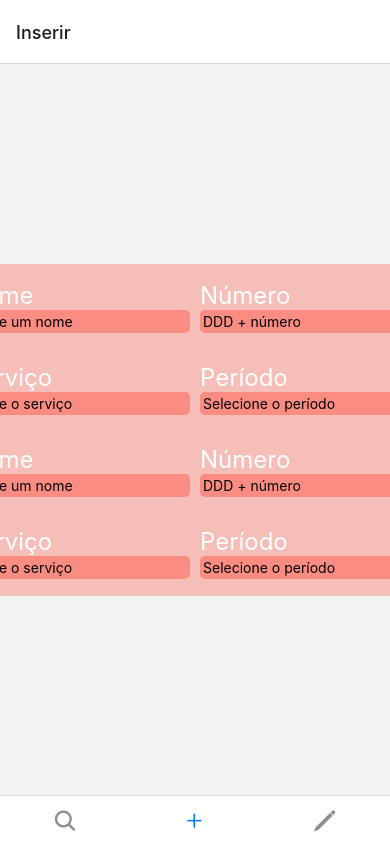
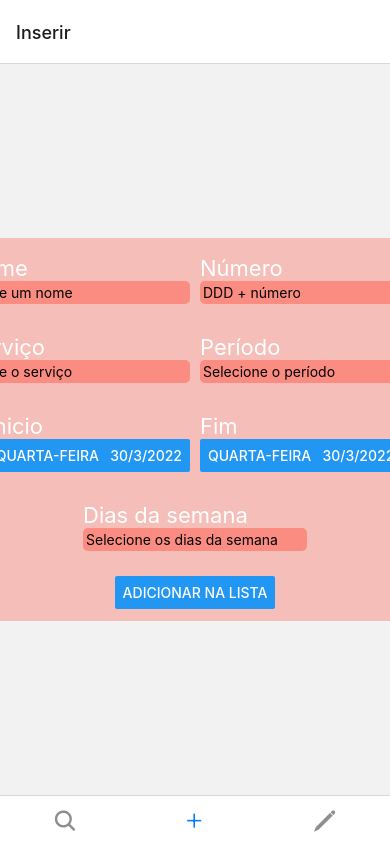
Before and after one commit to Eduaugust/Encaixe-Front-Mobile, a React Native app: screen /Insert in a window 390 px wide. Built offline with nearby package versions, Linux system fonts and the light colour scheme.

Commit message:
datePickerAjust

```diff
--- a/package.json
+++ b/package.json
@@ -18,13 +18,15 @@
     "expo-status-bar": "~1.2.0",
     "react": "17.0.1",
     "react-dom": "17.0.1",
+    "react-hook-form": "^7.29.0",
     "react-native": "0.64.3",
     "react-native-date-picker": "^4.2.0",
     "react-native-safe-area-context": "3.3.2",
     "react-native-screens": "~3.10.1",
     "react-native-vector-icons": "^9.1.0",
     "react-native-web": "0.17.1",
-    "styled-components": "^5.3.5"
+    "styled-components": "^5.3.5",
+    "yup": "^0.28.5"
   },
   "devDependencies": {
     "@babel/core": "^7.12.9"
--- a/src/components/InsertForms.js
+++ b/src/components/InsertForms.js
@@ -1,40 +1,68 @@
-import React from 'react'
-import {View, Text, TextInput, StyleSheet} from 'react-native'
-import { useForm } from 'react-hook-form'
+import React, {useState} from 'react'
+import {View, Text, TextInput, StyleSheet, Button} from 'react-native'
+import DatePicker from './datePicker'
 
-const TextField = ({ label, ...inputProps }) => (
+const InsertForms = () => {
+
+    const [name, setName] = useState('')
+    const [number, setNumber] = useState('')
+    const [service, setService] = useState('')
+    const [period, setPeriod] = useState('')
+    const [start, setStart] = useState('')
+    const [end, setEnd] = useState('')
+    const [dayWeek, setDayWeek] = useState('')
+    const [error, setError] = useState(false)
+    const [errorMessage, setErrorMessage] = useState('')
+
+	const handleSubmit = () => {
+        alert('enviado')
+    }
+
+    return (
+        // FORMULÁRIO
+        <View style={styles.container}>
+            <View style={styles.containerRow}>
+                <TextField label={'Nome'} placeholder={'Digite um nome'} onChangeText={t=>setName(t)} value={name} />
+                <TextField label={'Número'} placeholder={'DDD + número'} onChangeText={t=>setNumber(t)} value={number} />
+            </View>
+            <View style={styles.containerRow}>
+                <TextField label={'Serviço'} placeholder={'Digite o serviço'} onChangeText={t=>setService(t)} value={service} />
+                <TextField label={'Período'} placeholder={'Selecione o período'} onChangeText={t=>setPeriod(t)} value={period} />
+            </View>
+            <View style={styles.containerRow}>
+                <SelectDay label={'Ínicio'} setName={setStart} />
+                <SelectDay label={'Fim'} setName={setEnd} />
+            </View>
+            <View style={styles.containerRow}>
+                <TextField label={'Dias da semana'} placeholder={'Selecione os dias da semana'} onChangeText={t=>setDayWeek(t)} value={dayWeek} />
+            </View>
+            <View style={styles.containerRow}>
+                <Button onPress={handleSubmit} title={'Adicionar na lista'} />
+            </View>
+        </View>
+    )
+}
+
+const TextField = ({ label, value, ...inputProps }) => (
     <View style={styles.containerText}>
       <Text style={styles.label}>{label}</Text>
       <TextInput
+      value={value}
         style={styles.input}
         {...inputProps}
       />
     </View>
   )
 
-const InsertForms = () => {
-    const { register, setValue, handleSubmit } = useForm()
-    return (
-        <View style={styles.container}>
-            <View style={styles.containerRow}>
-                <TextField label='Nome' placeholder='Digite um nome' />
-                <TextField label='Número' placeholder='DDD + número' />
-            </View>
-            <View style={styles.containerRow}>
-                <TextField label='Serviço' placeholder='Digite o serviço' />
-                <TextField label='Período' placeholder='Selecione o período' />
-            </View>
-            <View style={styles.containerRow}>
-                <TextField label='Nome' placeholder='Digite um nome' />
-                <TextField label='Número' placeholder='DDD + número' />
-            </View>
-            <View style={styles.containerRow}>
-                <TextField label='Serviço' placeholder='Digite o serviço' />
-                <TextField label='Período' placeholder='Selecione o período' />
-            </View>
-        </View>
-    )
-}
+  const SelectDay = ({ label, setName }) => (
+    <View style={styles.containerText}>
+      <Text style={styles.label}>{label}</Text>
+      <DatePicker
+        passDate={(data)=>{setName(data);} }
+        style={styles.input}
+      />
+    </View>
+  )
 
 const styles = StyleSheet.create({
     container: {
@@ -56,7 +84,7 @@ const styles = StyleSheet.create({
     },
     label:{
         color:"white",
-        fontSize:24,
+        fontSize:22,
     },
     input:{
         padding:3,
--- /dev/null
+++ b/src/components/datePicker.js
@@ -0,0 +1,45 @@
+import React, { useState } from 'react';
+import styled from 'styled-components/native'
+import DateTimePicker from '@react-native-community/datetimepicker';
+
+const Show = styled.Button`
+`;
+
+const datePicker = ({passDate}) => {
+
+    const formatDate = (date) => {
+        const weekday = ["Domingo","Segunda-feira","Terça-feira","Quarta-feira","Quinta-feira","Sexta-feira","Sábado"];
+        let dateObj = date
+        let month = dateObj.getUTCMonth() + 1; //months from 1-12
+        let day = dateObj.getUTCDate();
+        let year = dateObj.getUTCFullYear();
+        let week = weekday[dateObj.getDay()];
+        return week + "   " + day + "/" + month +  "/" + year;
+    }
+
+    const [date, setDate] = useState(new Date());
+    const [open, setOpen] = useState(false);
+
+    return (
+        <>
+        <Show title={formatDate(date)} onPress={()=>{setOpen(true);}} />
+        {open &&
+        <DateTimePicker
+        value={date}
+        mode="date"
+        is24Hour={true}
+        onChange={(event, selectedDate)=>{
+            setOpen(false);
+            if(selectedDate != undefined) {
+                passDate(selectedDate)
+                setDate(selectedDate)
+            }}}
+        />
+        }
+        </>
+
+
+
+)}
+
+export default datePicker
--- a/src/pages/SearchScreen.js
+++ b/src/pages/SearchScreen.js
@@ -1,17 +1,14 @@
-import React, { useState } from 'react';
+import React, {useState} from 'react';
 import styled from 'styled-components/native'
-import DateTimePicker from '@react-native-community/datetimepicker';
 import ItemList from '../components/itemList'
 import data from '../json/SearchList'
+import DatePicker from '../components/datePicker';
 
 const BackGroundView = styled.View`
     flex: 1;
     alignItems: center;
     justifyContent: flex-start;
     padding: 10px;
-`;
-
-const Show = styled.Button`
 `;
 
 const List = styled.FlatList`
@@ -22,36 +19,16 @@ const List = styled.FlatList`
 `;
 
 const HomeScreen = () => {
-
-    const formatDate = (date) => {
-        const weekday = ["Domingo","Segunda-feira","Terça-feira","Quarta-feira","Quinta-feira","Sexta-feira","Sábado"];
-        let dateObj = date
-        let month = dateObj.getUTCMonth() + 1; //months from 1-12
-        let day = dateObj.getUTCDate();
-        let year = dateObj.getUTCFullYear();
-        let week = weekday[dateObj.getDay()];
-        return week + "   " + day + "/" + month +  "/" + year;
-    }
-
-    const [date, setDate] = useState(new Date());
-    const [open, setOpen] = useState(false);
+    const [date, setDate] = useState();
 
     return (
     <BackGroundView>
-        <Show title={formatDate(date)} onPress={()=>{setOpen(true);}} />
+        <DatePicker passDate={(data)=>{setDate(data)} } />
         <List
         data={data}
         keyExtractor={item=>item.id}
         renderItem={({item})=><ItemList data={item} />}
         />
-        {open &&
-        <DateTimePicker
-        value={date}
-        mode="date"
-        is24Hour={true}
-        onChange={(event, selectedDate)=>{setOpen(false); selectedDate == undefined? 1 : setDate(selectedDate)}}
-        />
-        }
 
 
 
```
Also changed, not shown: 1 other file (tests, documents, lock files or other folders).
